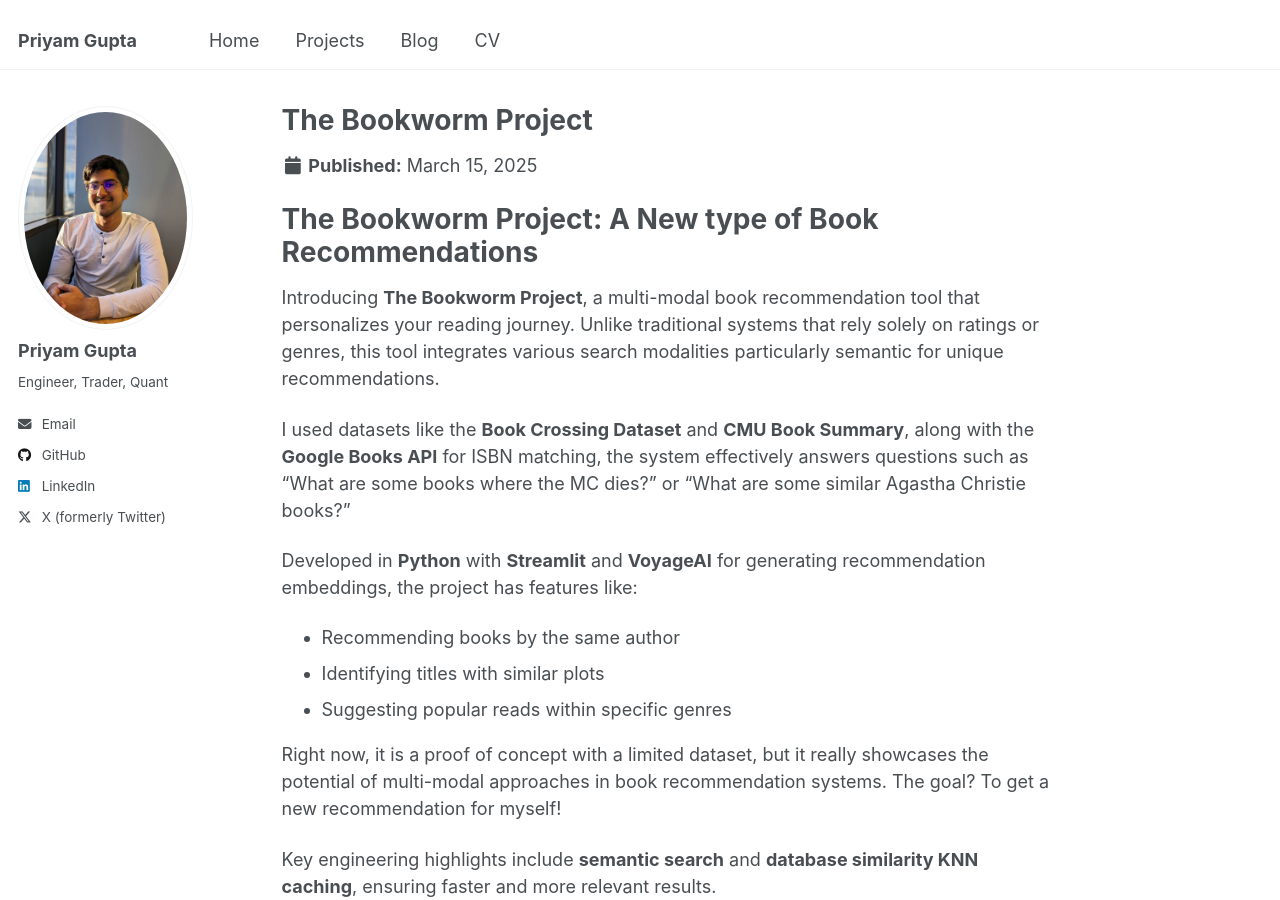
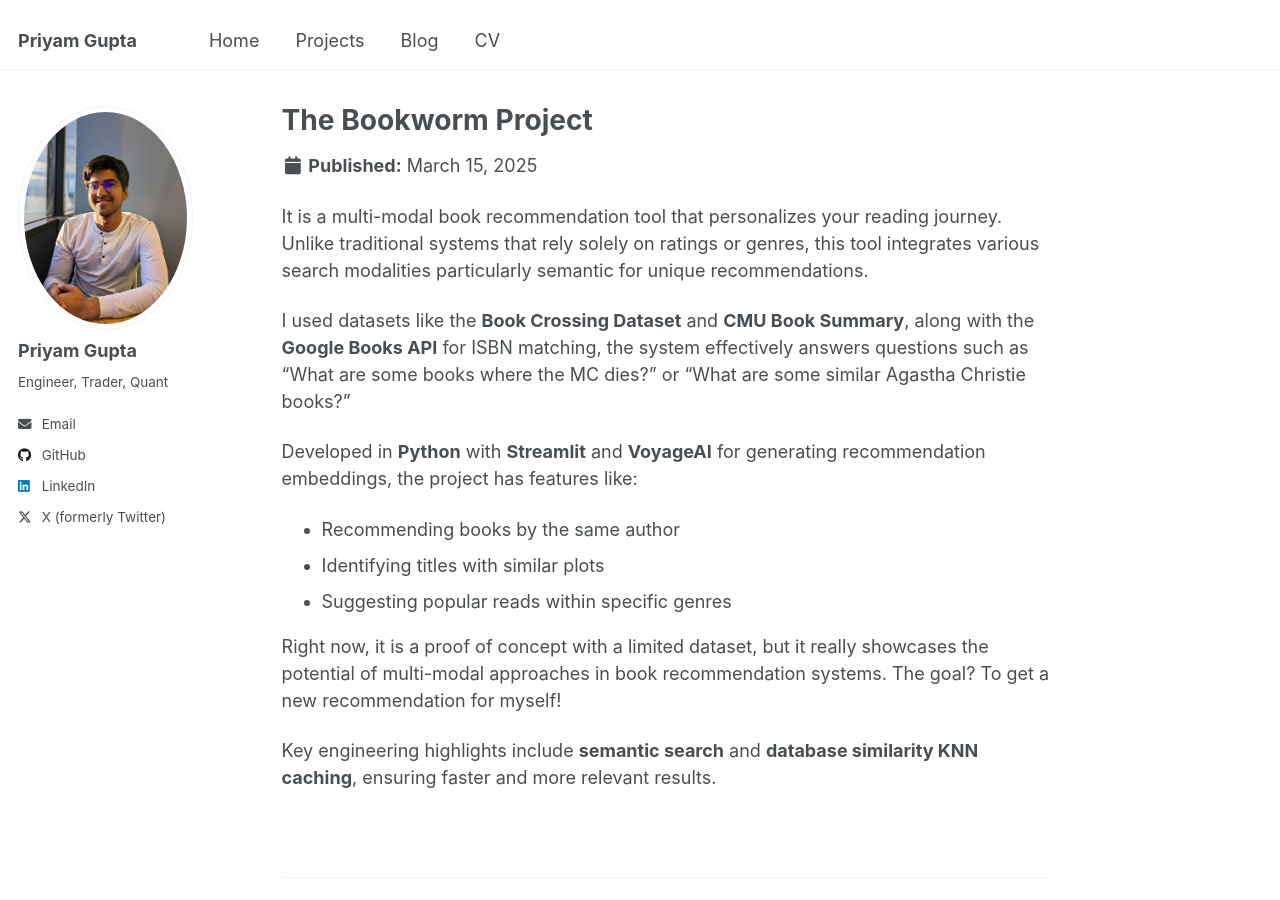
Before and after one commit to ProPriyam/ProPriyam.github.io, a Jekyll site: the page built from _projects/portfolio-1.md, in a window 1280 px wide and 900 px high. Built offline with Jekyll 4.4.1, drawn with Linux system fonts in a browser that asks for light colours.

Commit message:
project 1 update 2

```diff
--- a/_projects/portfolio-1.md
+++ b/_projects/portfolio-1.md
@@ -4,9 +4,7 @@ excerpt: "A personalized multi-modal book recommendation tool. <br/><img src='/i
 collection: projects
 ---
 
-# The Bookworm Project: A New type of Book Recommendations
-
-Introducing **The Bookworm Project**, a multi-modal book recommendation tool that personalizes your reading journey. Unlike traditional systems that rely solely on ratings or genres, this tool integrates various search modalities particularly semantic for unique recommendations.
+It is a multi-modal book recommendation tool that personalizes your reading journey. Unlike traditional systems that rely solely on ratings or genres, this tool integrates various search modalities particularly semantic for unique recommendations.
 
 I used datasets like the **Book Crossing Dataset** and **CMU Book Summary**, along with the **Google Books API** for ISBN matching, the system effectively answers questions such as "What are some books where the MC dies?" or "What are some similar Agastha Christie books?"
 
```
